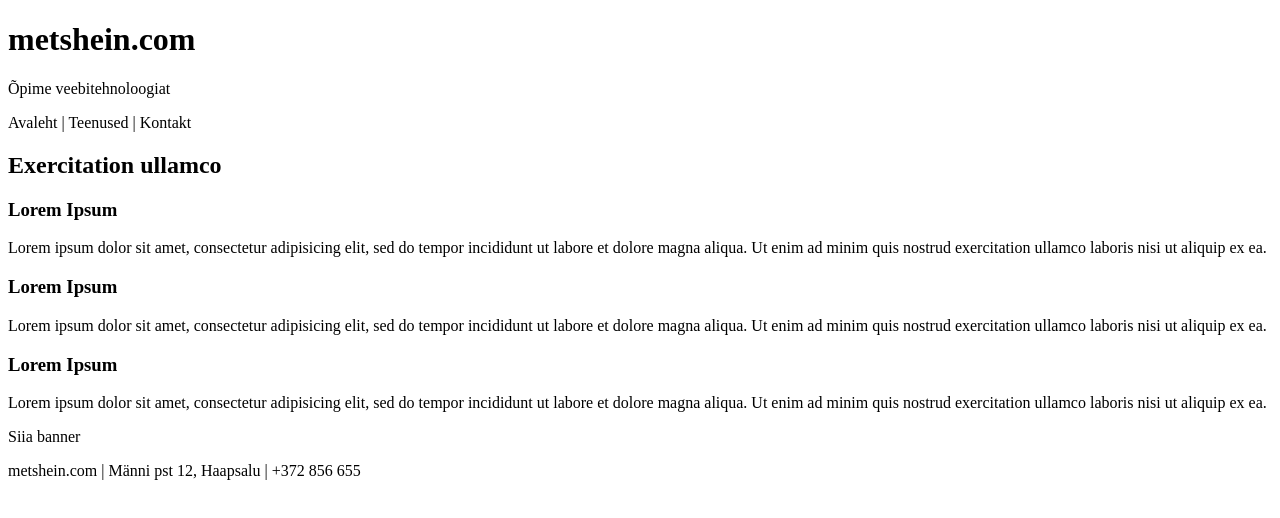
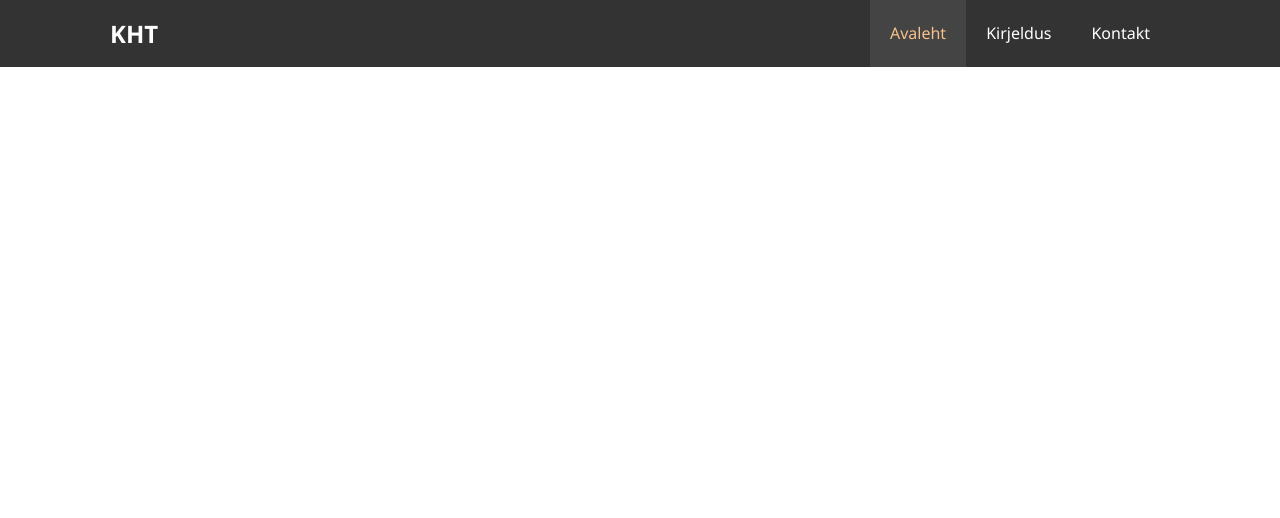
Before and after one commit to 111markus/mitmeleheline_HTML_CSS, a plain HTML site: page index.html in a window 1280 px wide. Drawn offline with Linux system fonts and the light colour scheme.

Commit message:
Lisasin stiili ja teksti htmlile

```diff
--- a/css/style.css
+++ b/css/style.css
@@ -0,0 +1,63 @@
+* {
+  margin: 0;
+  padding: 0;
+  box-sizing: border-box;
+}
+
+html,
+body {
+  font-family: "Segoe UI", Tahoma, Verdana, sans-serif;
+  line-height: 1.7em;
+}
+
+a {
+  color: #333;
+  text-decoration: none;
+}
+
+h1 {
+  padding-bottom: 20px;
+}
+
+.container {
+  margin: auto;
+  max-width: 1100px;
+  padding: 0 20px;
+  overflow: auto;
+}
+
+#navbar {
+  background: #333;
+  color: #fff;
+  overflow: auto;
+}
+
+#navbar a {
+  color: #fff;
+}
+
+#navbar ul {
+  float: right;
+  list-style: none;
+}
+
+#navbar ul li {
+  float: left;
+}
+
+#navbar ul li a {
+  display: block;
+  padding: 20px;
+  text-align: center;
+}
+
+#navbar ul li a:hover,
+#navbar ul li a.current {
+  background: #444;
+  color: #f7c08a;
+}
+
+#navbar h1 {
+  padding-top: 20px;
+  float: left;
+}
--- a/index.html
+++ b/index.html
@@ -1,56 +1,24 @@
 <!DOCTYPE html>
-<html>
+<html lang="et">
   <head>
-    <title>Veebilehe struktuur</title>
-    <meta name="description" content="Õpime veebitehnoloogiat" />
-    <meta name="keywords" content="HTML,HTML5" />
-    <meta name="author" content="Mario Metshein" />
-    <meta charset="UTF-8" />
+    <meta http-equiv="Content-Type" content="text/html;charset=UTF-8" />
+    <meta name="viewport" content="width=, initial-scale=1.0" />
+    <meta http-equiv="X-UA-Compatible" content="ie=edge" />
+    <link rel="stylesheet" href="css/style.css" />
+    <title>Hotell | Avaleht</title>
   </head>
   <body>
-    <main>
-      <header>
-        <h1>metshein.com</h1>
-        <p>Õpime veebitehnoloogiat</p>
-      </header>
-
-      <nav>Avaleht | Teenused | Kontakt</nav>
-
-      <section>
-        <h2>Exercitation ullamco</h2>
-        <article>
-          <h3>Lorem Ipsum</h3>
-          <p>
-            Lorem ipsum dolor sit amet, consectetur adipisicing elit, sed do
-            tempor incididunt ut labore et dolore magna aliqua. Ut enim ad minim
-            quis nostrud exercitation ullamco laboris nisi ut aliquip ex ea.
-          </p>
-        </article>
-        <article>
-          <h3>Lorem Ipsum</h3>
-          <p>
-            Lorem ipsum dolor sit amet, consectetur adipisicing elit, sed do
-            tempor incididunt ut labore et dolore magna aliqua. Ut enim ad minim
-            quis nostrud exercitation ullamco laboris nisi ut aliquip ex ea.
-          </p>
-        </article>
-        <article>
-          <h3>Lorem Ipsum</h3>
-          <p>
-            Lorem ipsum dolor sit amet, consectetur adipisicing elit, sed do
-            tempor incididunt ut labore et dolore magna aliqua. Ut enim ad minim
-            quis nostrud exercitation ullamco laboris nisi ut aliquip ex ea.
-          </p>
-        </article>
-      </section>
-
-      <aside>
-        <p>Siia banner</p>
-      </aside>
-
-      <footer>
-        <p>metshein.com | Männi pst 12, Haapsalu | +372 856 655</p>
-      </footer>
-    </main>
+    <header>
+      <nav id="navbar">
+        <div class="container">
+          <h1><a href="index.html">KHT</a></h1>
+          <ul>
+            <li><a class="current" href="index.html">Avaleht</a></li>
+            <li><a href="about.html">Kirjeldus</a></li>
+            <li><a href="contact.html">Kontakt</a></li>
+          </ul>
+        </div>
+      </nav>
+    </header>
   </body>
 </html>
```
Also changed, not shown: about.html (+24 -0 lines), contact.html (+24 -0 lines).
